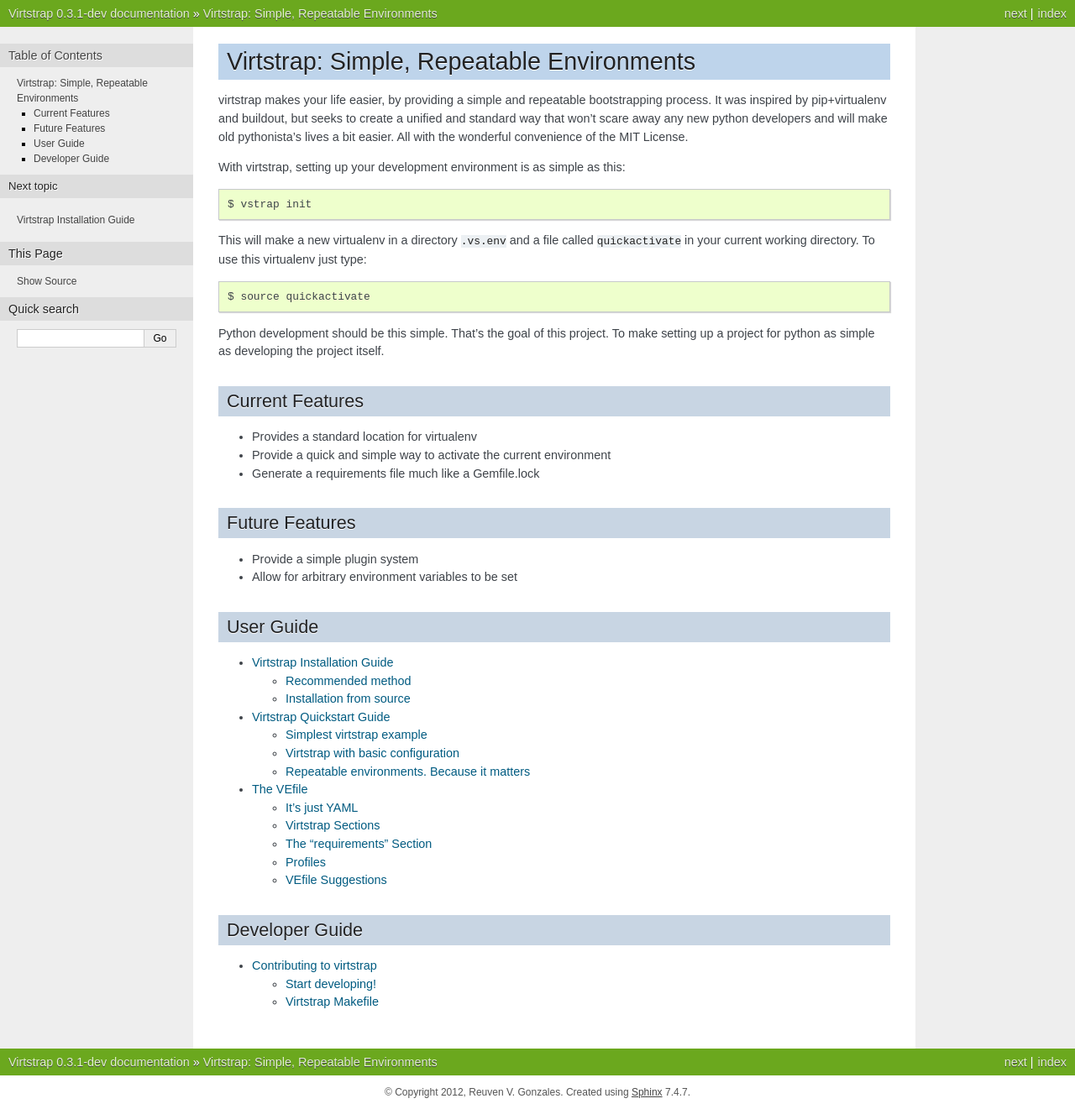
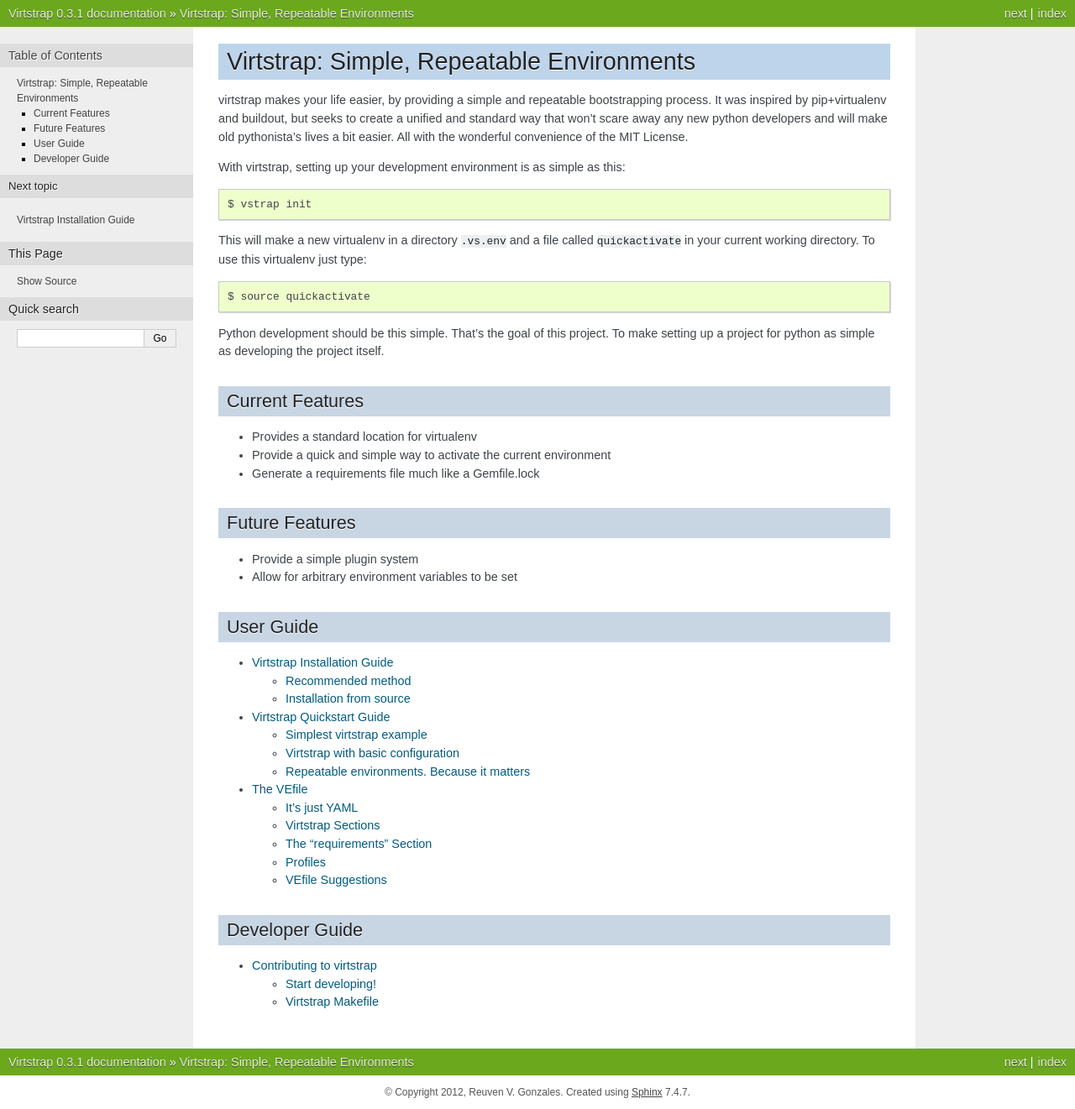
Before and after one commit to ravenac95/virtstrap, a Sphinx documentation site: the page built from docs/index.rst, in a window 1280 px wide. Shown: the whole page at 84% size. Built offline with Sphinx 7.4.7, drawn with Linux system fonts in a browser that asks for light colours.

Commit message:
Removed dev from docs

```diff
--- a/docs/conf.py
+++ b/docs/conf.py
@@ -50,7 +50,7 @@
 # The short X.Y version.
 version = '0.3.1'
 # The full version, including alpha/beta/rc tags.
-release = '0.3.1-dev'
+release = '0.3.1'
 
 # The language for content autogenerated by Sphinx. Refer to documentation
 # for a list of supported languages.
```
